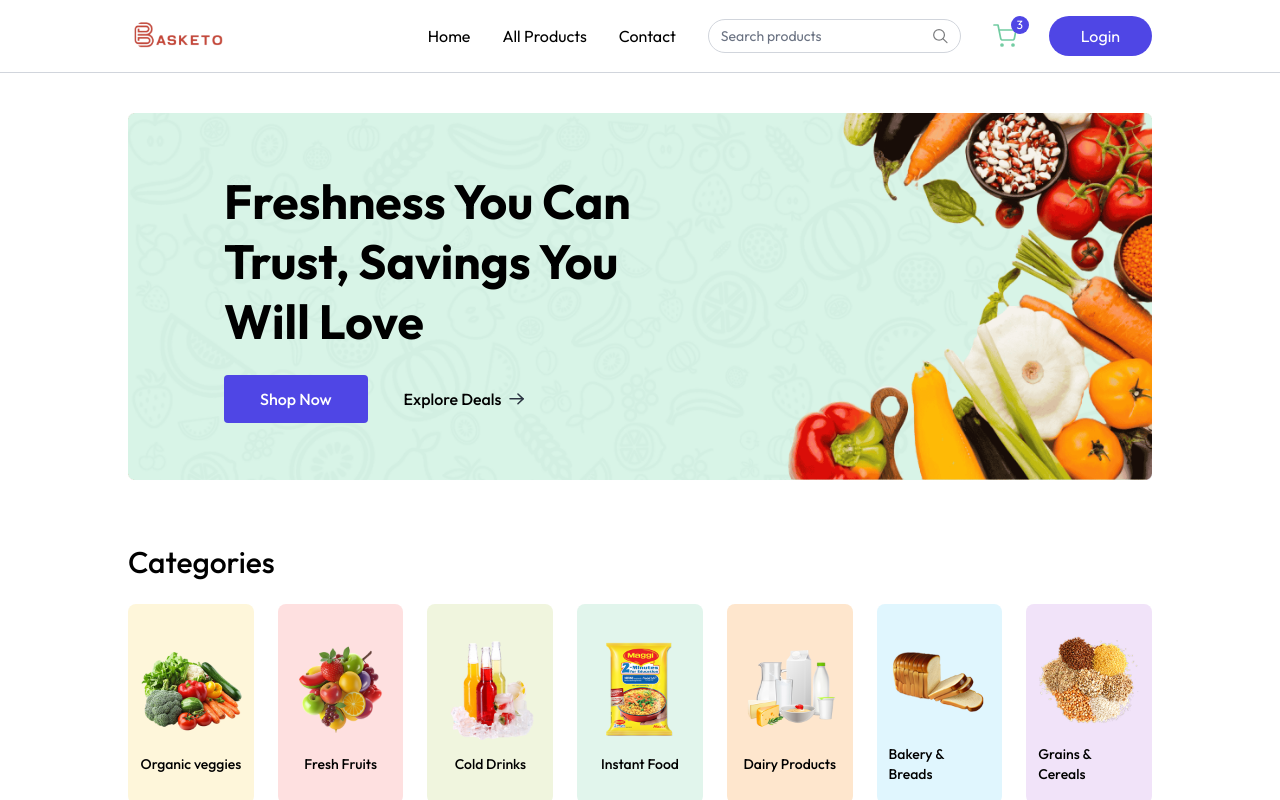
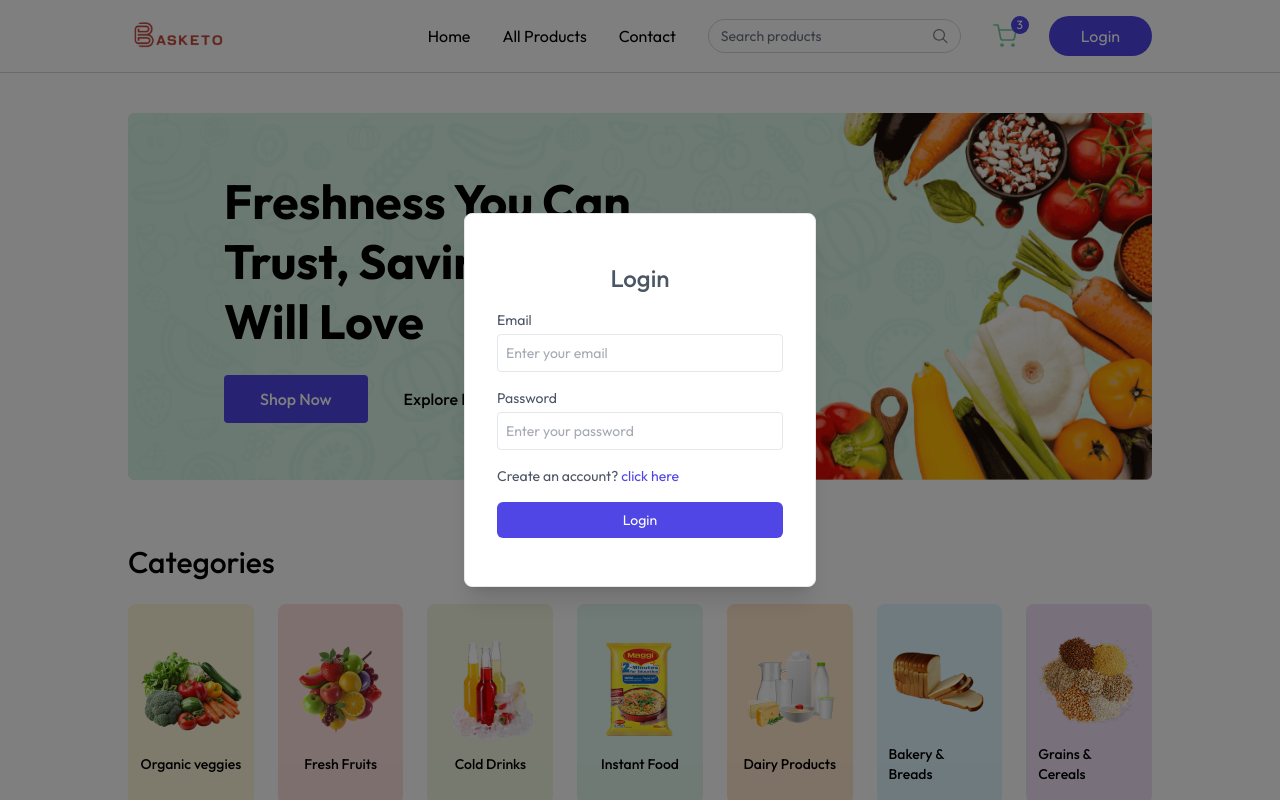
Before and after one commit to Manish12-verma/Basketo, a React (Vite) app in the folder Client/: page / in a window 1280 px wide. Both pictures are taken after a click on the button "Login". Shown: the top 800 px of the page. Built offline with nearby package versions, Linux system fonts and the light colour scheme.

Commit message:
added login/signup

```diff
--- a/Client/src/App.jsx
+++ b/Client/src/App.jsx
@@ -4,12 +4,16 @@
 import Home from './pages/Home'
 import {Toaster} from 'react-hot-toast'
 import Footer from './components/Footer'
+import Login from './components/Login'
+import { useAppContext } from './context/AppContext'
 
 const App = () => {
   const isSellerPath = useLocation().pathname.includes('seller');
+  const {showUserLogin} = useAppContext();
   return (
     <div>
       {isSellerPath ?null:<Navbar/>}
+      {showUserLogin ? <Login/>: null}
       <Toaster/>
       <div className={`${isSellerPath ?"":"px-6 md:px-16lg:px-24 xl:px-32"}`}>
          <Routes>
--- /dev/null
+++ b/Client/src/components/Login.jsx
@@ -0,0 +1,69 @@
+import React from 'react'
+import { useState } from 'react';
+import { useAppContext } from '../context/AppContext';
+import toast from 'react-hot-toast';
+
+const Login = () => {
+    const [state, setState] = useState("login");
+    const [name, setName] = useState("");
+    const [email, setEmail] = useState("");
+    const [password, setPassword] = useState("");
+    const {setShowUserLogin,setUser} = useAppContext();
+
+    const handleSubmit = async (e) => {
+          e.preventDefault();  //stop form from refreshing the page
+        setUser({
+
+            email: "manish12@gmail.com",
+            name: "Manish",
+
+        });
+        setShowUserLogin(false);
+        toast.success("Login Successful")
+    }
+
+
+
+  return (
+
+    <div onClick={()=>{setShowUserLogin(false)}} className='fixed top-0 bottom-0  left-0 right-0 z-30  flex items-center text-sm  text-gray-600 bg-black/50'>
+
+       <form onSubmit={handleSubmit} onClick={(e)=>{
+        e.stopPropagation()
+       }} className="flex flex-col gap-4 m-auto items-start p-8 py-12 w-80 sm:w-[352px] rounded-lg shadow-xl border border-gray-200 bg-white">
+            <p className="text-2xl font-medium m-auto">
+                {state === "login" ? "Login" : "Sign Up"}
+            </p>
+            {state === "register" && (
+                <div className="w-full">
+                    <p>Full Name</p>
+                    <input onChange={(e) => setName(e.target.value)} value={name} placeholder="Enter your fullname" className="border border-gray-200 rounded w-full p-2 mt-1 outline-primary" type="text" required />
+                </div>
+            )}
+            <div className="w-full ">
+                <p>Email</p>
+                <input onChange={(e) => setEmail(e.target.value)} value={email} placeholder="Enter your email" className="border border-gray-200 rounded w-full p-2 mt-1 outline-primary" type="email" required />
+            </div>
+            <div className="w-full ">
+                <p>Password</p>
+                <input onChange={(e) => setPassword(e.target.value)} value={password} placeholder="Enter your password" className="border border-gray-200 rounded w-full p-2 mt-1 outline-primary" type="password" required />
+            </div>
+            {state === "register" ? (
+                <p>
+                    Already have account? <span onClick={() => setState("login")} className="text-primary cursor-pointer">click here</span>
+                </p>
+            ) : (
+                <p>
+                    Create an account? <span onClick={() => setState("register")} className="text-primary cursor-pointer">click here</span>
+                </p>
+            )}
+            <button className="bg-primary hover:bg-primary-dull transition-all text-white w-full py-2 rounded-md cursor-pointer">
+                {state === "register" ? "Create Account" : "Login"}
+            </button>
+        </form>
+    </div>
+  )
+}
+
+
+export default Login;
```
